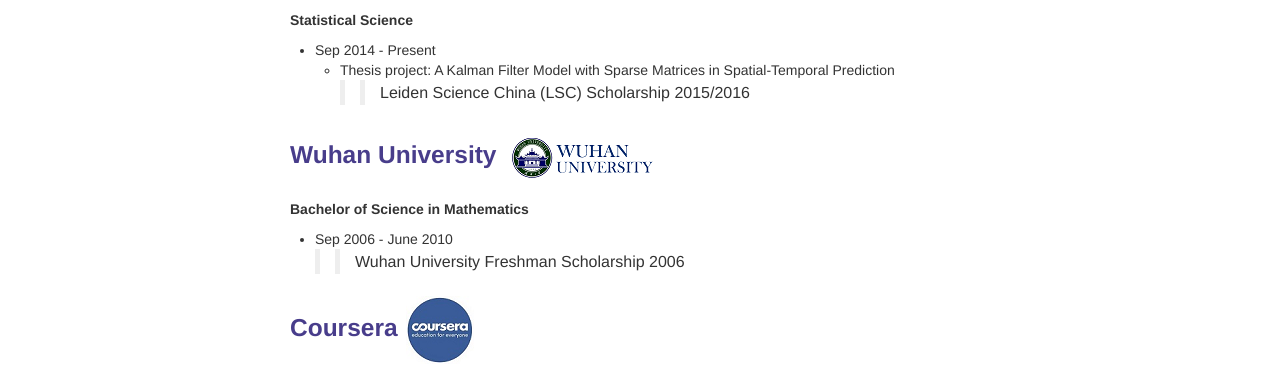
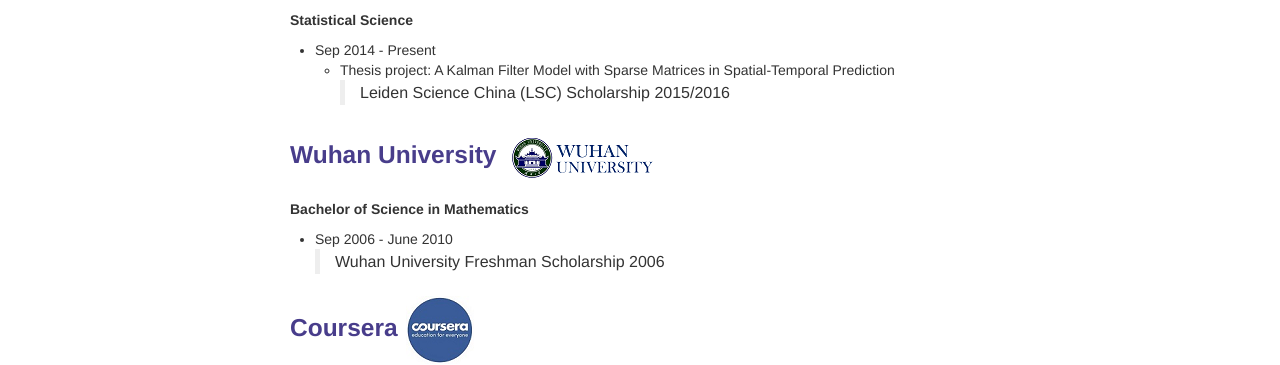
Before and after one commit to sangaj/sangaj.github.io, a Jekyll site: the page built from pages/Education.md, in a window 1280 px wide. Shown: the part 282-647 px from the top of the page. Built offline with Jekyll 4.4.1, drawn with Linux system fonts in a browser that asks for light colours.

```diff
--- a/pages/Education.md
+++ b/pages/Education.md
@@ -21,7 +21,7 @@ description: Bingjing's Education
 **Statistical Science**
 - Sep 2014 - Present
    - Thesis project: A Kalman Filter Model with Sparse Matrices in Spatial-Temporal Prediction
-> > Leiden Science China (LSC) Scholarship 2015/2016
+> Leiden Science China (LSC) Scholarship 2015/2016
 
 
 
@@ -31,7 +31,7 @@ description: Bingjing's Education
 
 **Bachelor of Science in Mathematics**
 - Sep 2006 - June 2010
-> > Wuhan University Freshman Scholarship 2006
+> Wuhan University Freshman Scholarship 2006
 
 
 ### <a name="Coursera"></a>Coursera   [![Coursera](icons16/coursera.png)](https://www.coursera.org/)
```
